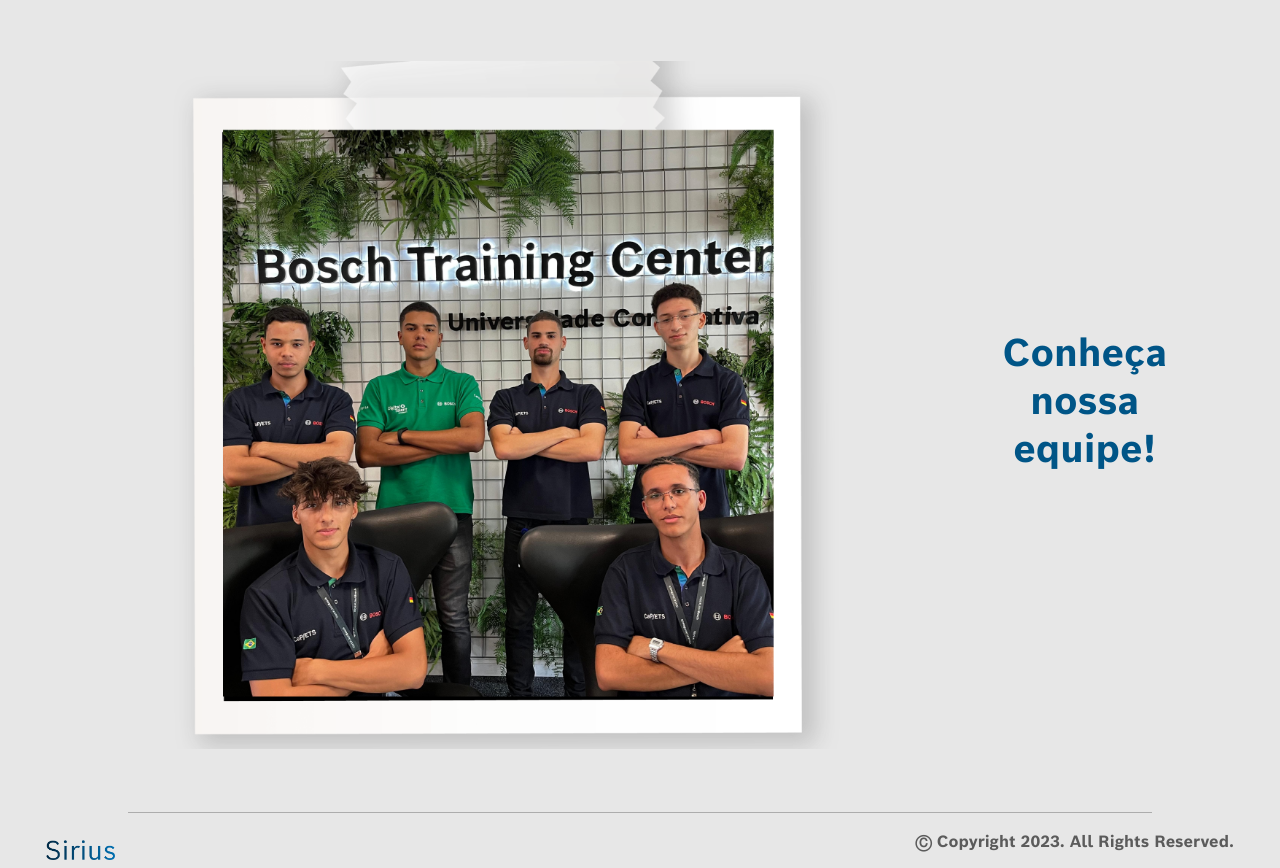
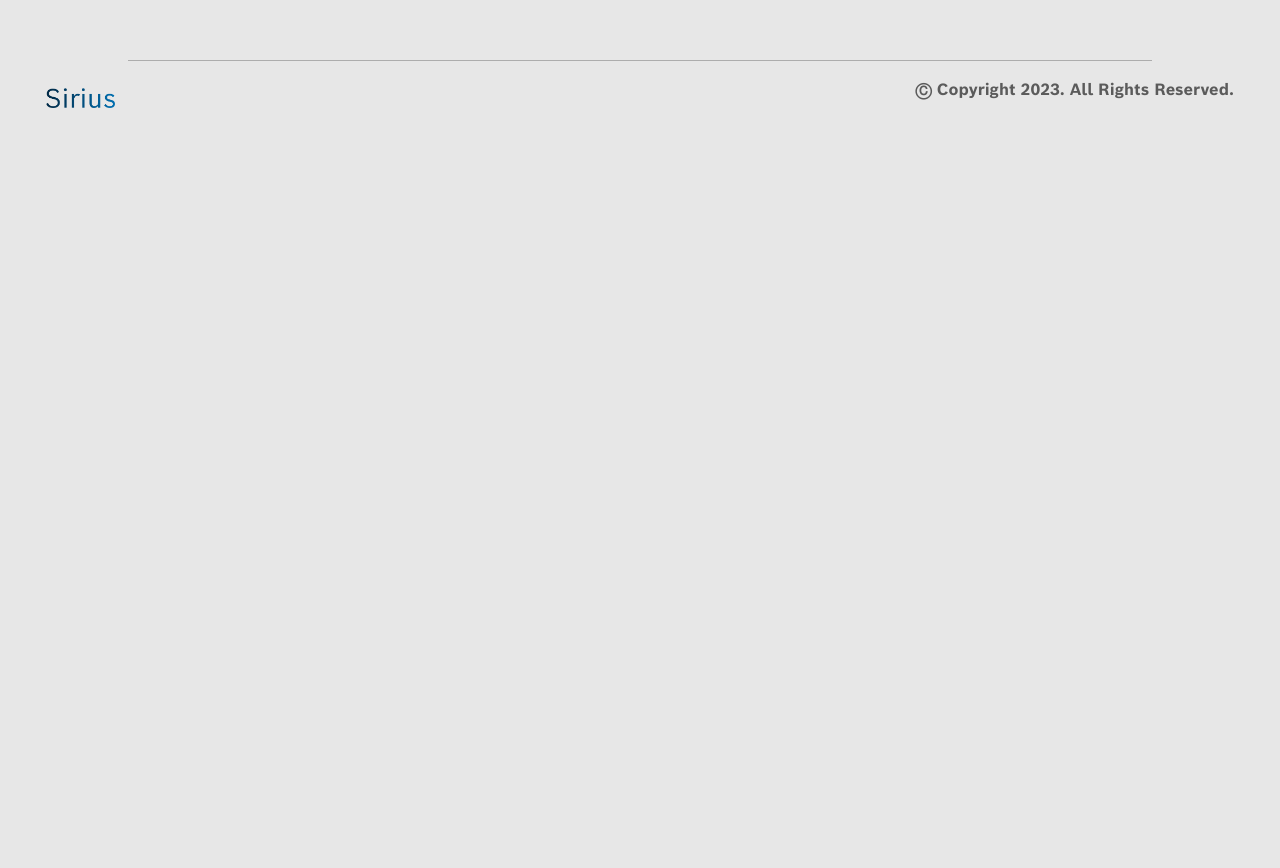
Before and after one commit to gaJordao/Documentacao_Sirius, a plain HTML site: page index.html in a window 1280 px wide. Shown: the part 3372-4240 px from the top of the page. After the commit the page ends 3488 px from the top, so only its background shows below. Drawn offline with nearby package versions, Linux system fonts and the light colour scheme.

Commit message:
Update index.html

```diff
--- a/index.html
+++ b/index.html
@@ -104,15 +104,6 @@
         </div>
     </section>
 
-    <section>
-        <div class="div-grupo flex-1 flex-col xl:px-0 sm:px-16 px-6" id="gruponois">
-            <img src="img/fotoGrupo.png" alt="">
-            <div class="text-grupo"></div>
-                <h1 class="text3">Conheça nossa equipe!</h1>
-            </div>
-        </div>
-    </section>
-
     <footer>
         <hr>
         <div class="footer-content">
```
